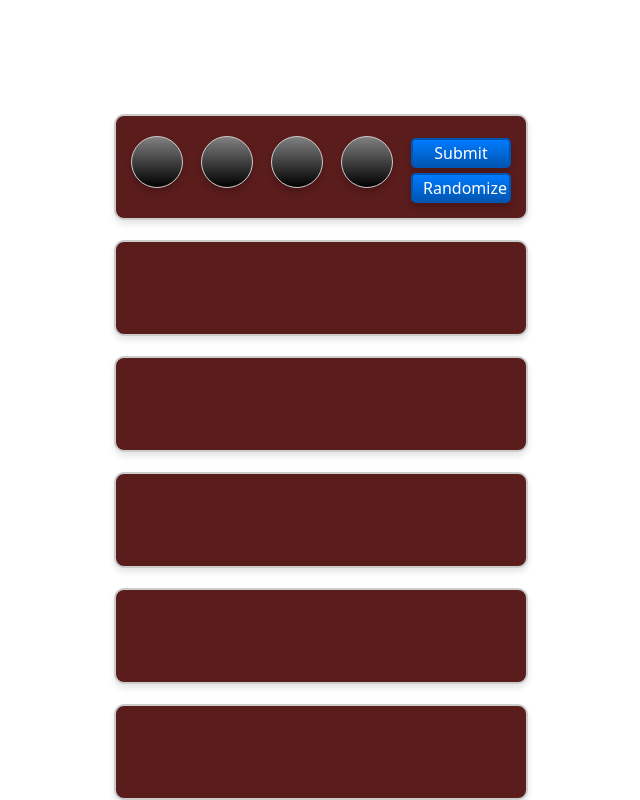
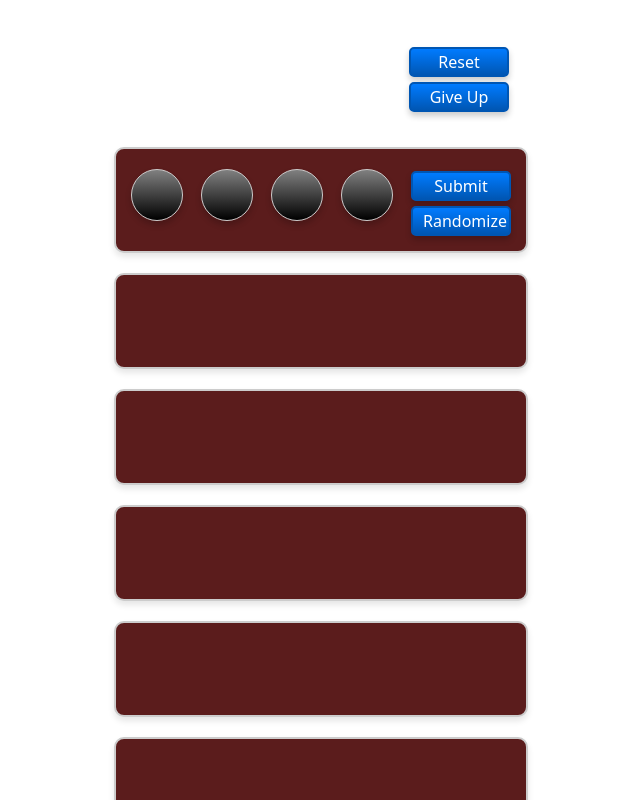
Before and after one commit to awe-hub/vue-mastermind, a Vue app: page / in a window 1280 px wide. Shown: the top 800 px of the page, without its empty margins (319-959 px from the left). Built offline with nearby package versions, Linux system fonts and the light colour scheme.

Commit message:
add Reset and Give Up functions

```diff
--- a/src/Board.vue
+++ b/src/Board.vue
@@ -1,13 +1,20 @@
 <template>
-    <div class="answer" :class="{ hidden: !gameOver }">
-        <Cell :background="key[0]" />
-        <Cell :background="key[1]" />
-        <Cell :background="key[2]" />
-        <Cell :background="key[3]" />
+    <div class="answer">
+        <Cell
+          v-for="(color, index) in key"
+          :key="index"
+          :background="color"
+          :clickable="false"
+          :hidden="!gameOver"
+        />
+        <div class="button-container">
+          <BaseButton @click="resetGame()">Reset</BaseButton>
+          <BaseButton @click="giveUp()">Give Up</BaseButton>
+        </div>
     </div>
     <Guess
         v-for="(guess, index) in guesses"
-        :key="index"
+        :key="resetKey + '-' + index"
         :guess="guess"
         :isActive="(index === activeGuessIndex && !gameOver)"
         :isLocked="(index < activeGuessIndex)"
@@ -19,6 +26,7 @@
 import { ref } from 'vue';
 import Cell from './Cell.vue';
 import Guess from './Guess.vue';
+import BaseButton from './components/BaseButton.vue';
 const colors = ['green', 'red', 'blue', 'yellow']
 const key = ref([])
 const guesses = ref(Array.from({ length: 10 }, () => ({
@@ -28,8 +36,9 @@ const guesses = ref(Array.from({ length: 10 }, () => ({
 ));
 const activeGuessIndex = ref(0)
 const gameOver = ref(false)
+const resetKey = ref(0);
 
-for (let i = 0; i < 10; i++) {
+for (let i = 0; i < 4; i++) {
   key.value.push(getRandomColor())
 }
 
@@ -38,6 +47,26 @@ function getRandomColor() {
 
   return colors[index]
 }
+function resetGame() {
+  console.log('Resetting game...')
+  key.value = []
+  for (let i = 0; i < 4; i++) {
+    key.value.push(getRandomColor())
+  }
+  guesses.value = Array.from({ length: 10 }, () => ({
+    colors: [],
+    feedback: []
+  }))
+  activeGuessIndex.value = 0
+  gameOver.value = false
+  resetKey.value++;
+}
+
+function giveUp() {
+  gameOver.value = true
+  console.log('Game over. The key was:', key.value)
+}
+
 function addGuess(guessColors) {
   const feedback = checkGuess(guessColors)
   console.log('Adding guess:', guessColors)
@@ -99,12 +128,19 @@ function checkGuess(guess) {
 <style scoped>
 .answer {
     display: grid;
-    grid-template-columns: repeat(4, 60px);
+    grid-template-columns: 60px 60px 60px 60px 100px;
     gap: 10px;
+    padding: 15px
 }
 
 .answer.hidden {
     opacity: 0;
 }
 
+.button-container {
+    display: flex;
+    flex-direction: column;
+    justify-content: center;
+    gap: 5px;}
+
 </style>
```
